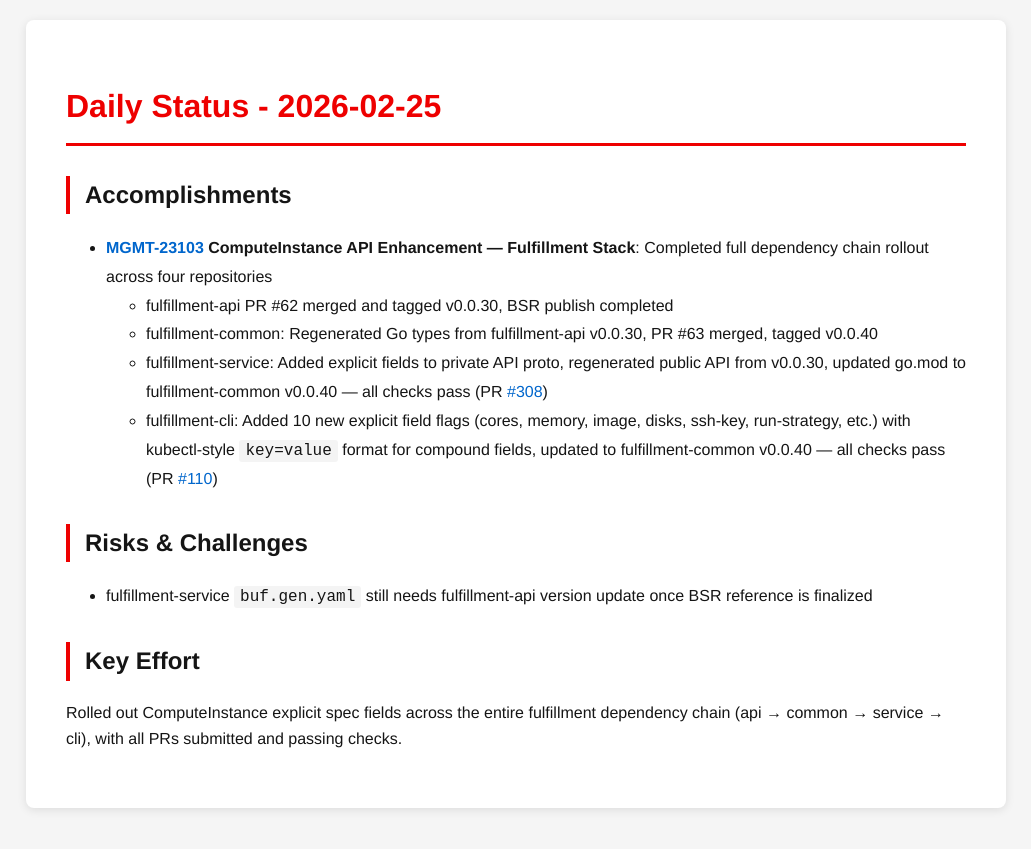
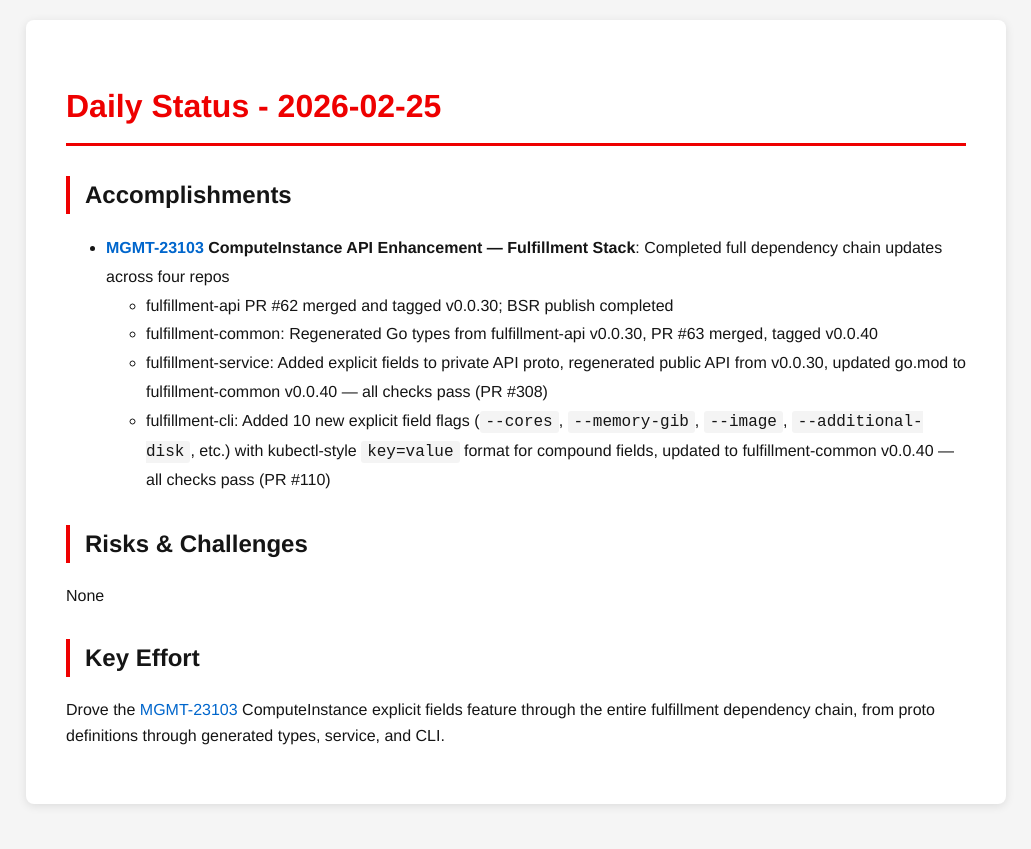
Before and after one commit to tzvatot/daily-status, a Jekyll site: the page built from 2026-02-25.md, in a window 1280 px wide. Shown: the top 849 px of the page, without its empty margins (124-1155 px from the left). Built offline with Jekyll 4.4.1, drawn with Linux system fonts in a browser that asks for light colours.

Commit message:
Daily status update - 2026-02-25

```diff
--- a/2026-02-25.md
+++ b/2026-02-25.md
@@ -8,16 +8,16 @@ date: 2026-02-25
 
 ## Accomplishments
 
-- **[MGMT-23103](https://issues.redhat.com/browse/MGMT-23103) ComputeInstance API Enhancement — Fulfillment Stack**: Completed full dependency chain rollout across four repositories
-  - fulfillment-api PR #62 merged and tagged v0.0.30, BSR publish completed
+- **[MGMT-23103](https://issues.redhat.com/browse/MGMT-23103) ComputeInstance API Enhancement — Fulfillment Stack**: Completed full dependency chain updates across four repos
+  - fulfillment-api PR #62 merged and tagged v0.0.30; BSR publish completed
   - fulfillment-common: Regenerated Go types from fulfillment-api v0.0.30, PR #63 merged, tagged v0.0.40
-  - fulfillment-service: Added explicit fields to private API proto, regenerated public API from v0.0.30, updated go.mod to fulfillment-common v0.0.40 — all checks pass (PR [#308](https://github.com/osac-project/fulfillment-service/pull/308))
-  - fulfillment-cli: Added 10 new explicit field flags (cores, memory, image, disks, ssh-key, run-strategy, etc.) with kubectl-style `key=value` format for compound fields, updated to fulfillment-common v0.0.40 — all checks pass (PR [#110](https://github.com/osac-project/fulfillment-cli/pull/110))
+  - fulfillment-service: Added explicit fields to private API proto, regenerated public API from v0.0.30, updated go.mod to fulfillment-common v0.0.40 — all checks pass (PR #308)
+  - fulfillment-cli: Added 10 new explicit field flags (`--cores`, `--memory-gib`, `--image`, `--additional-disk`, etc.) with kubectl-style `key=value` format for compound fields, updated to fulfillment-common v0.0.40 — all checks pass (PR #110)
 
 ## Risks & Challenges
 
-- fulfillment-service `buf.gen.yaml` still needs fulfillment-api version update once BSR reference is finalized
+None
 
 ## Key Effort
 
-Rolled out ComputeInstance explicit spec fields across the entire fulfillment dependency chain (api → common → service → cli), with all PRs submitted and passing checks.
+Drove the [MGMT-23103](https://issues.redhat.com/browse/MGMT-23103) ComputeInstance explicit fields feature through the entire fulfillment dependency chain, from proto definitions through generated types, service, and CLI.
```
